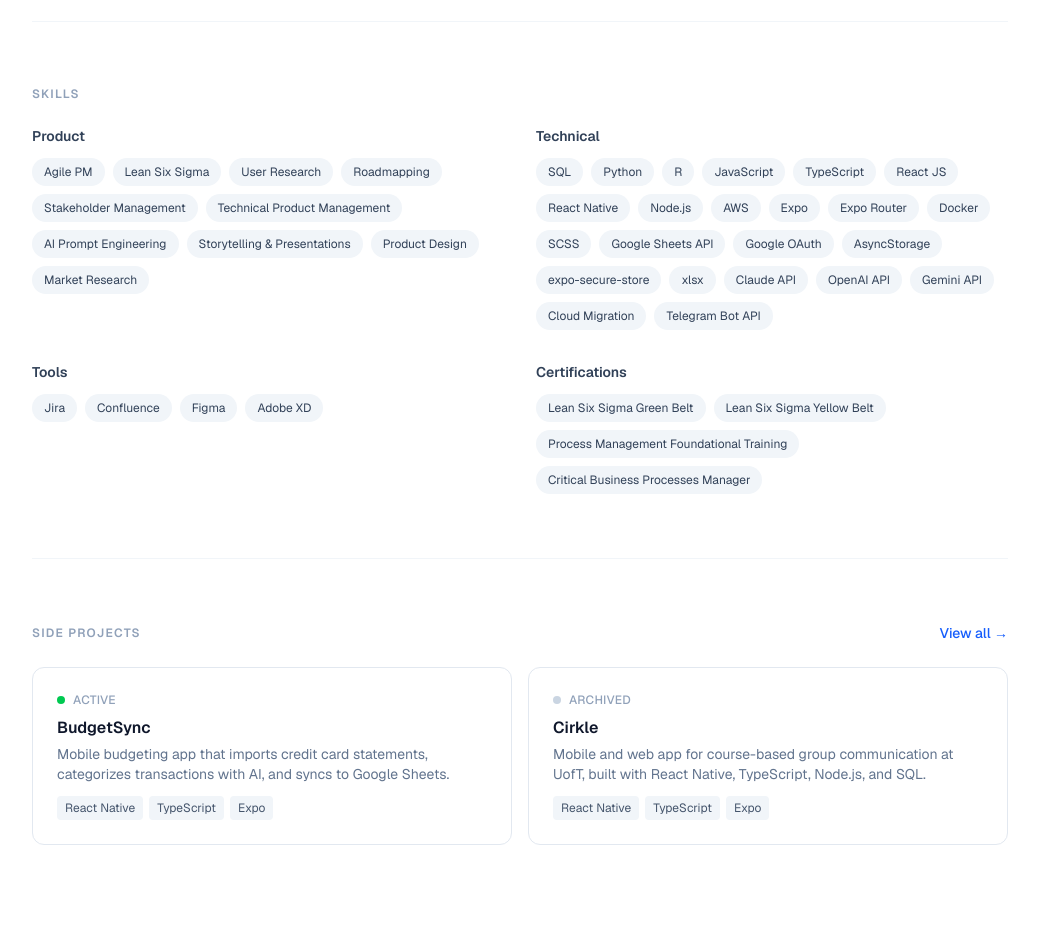
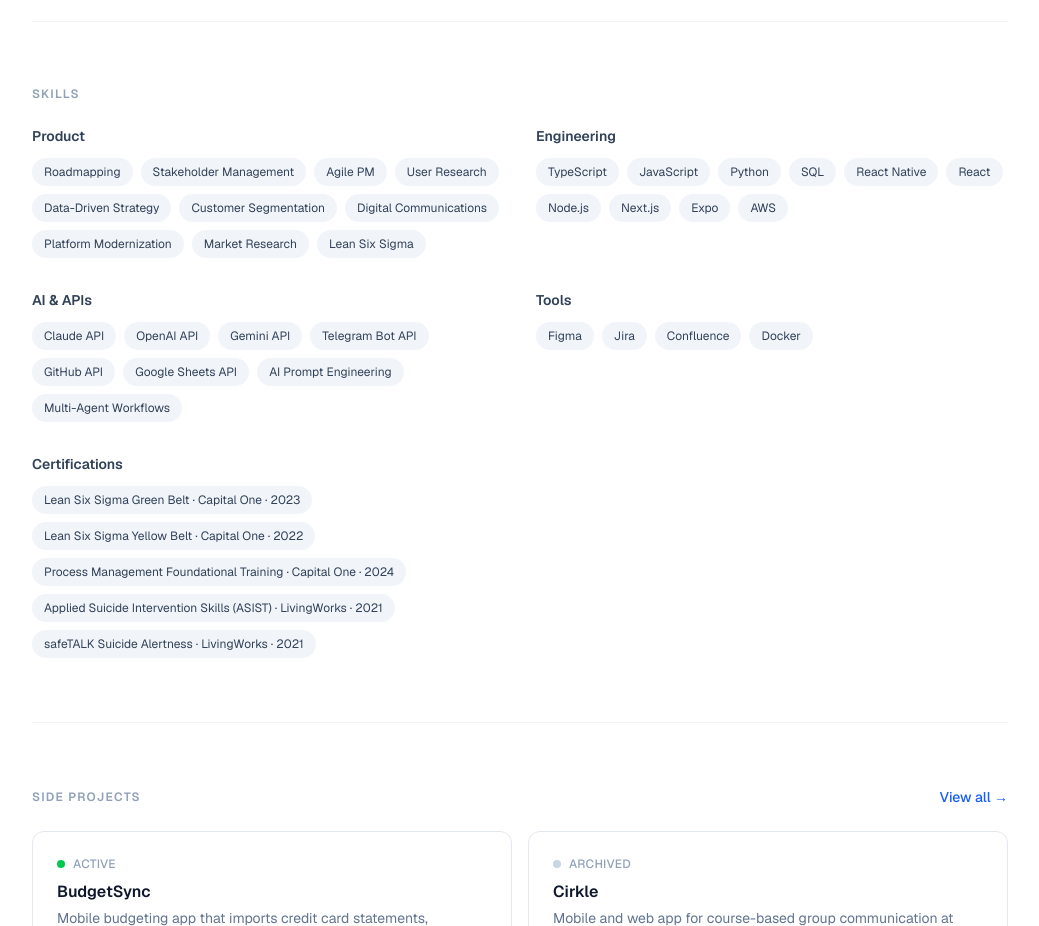
Before and after one commit to FarhadSiddique/portfolio, a Next.js app: page / in a window 1280 px wide. Shown: the part 1180-2106 px from the top of the page, without its empty margins (120-1159 px from the left). Built offline with nearby package versions, Linux system fonts and the light colour scheme.

Commit message:
Revamp skills section and update certifications from LinkedIn
Co-Authored-By: Claude Sonnet 4.6 <noreply@anthropic.com>

```diff
--- a/content/skills.ts
+++ b/content/skills.ts
@@ -1,51 +1,49 @@
 export const skills: Record<string, string[]> = {
   "Product": [
-    "Agile PM",
-    "Lean Six Sigma",
-    "User Research",
     "Roadmapping",
     "Stakeholder Management",
-    "Technical Product Management",
-    "AI Prompt Engineering",
-    "Storytelling & Presentations",
-    "Product Design",
+    "Agile PM",
+    "User Research",
+    "Data-Driven Strategy",
+    "Customer Segmentation",
+    "Digital Communications",
+    "Platform Modernization",
     "Market Research",
+    "Lean Six Sigma",
   ],
-  "Technical": [
+  "Engineering": [
+    "TypeScript",
+    "JavaScript",
+    "Python",
     "SQL",
-    "Python",
-    "R",
-    "JavaScript",
-    "TypeScript",
-    "React JS",
     "React Native",
+    "React",
     "Node.js",
+    "Next.js",
+    "Expo",
     "AWS",
-    "Expo",
-    "Expo Router",
-    "Docker",
-    "SCSS",
-    "Google Sheets API",
-    "Google OAuth",
-    "AsyncStorage",
-    "expo-secure-store",
-    "xlsx",
+  ],
+  "AI & APIs": [
     "Claude API",
     "OpenAI API",
     "Gemini API",
-    "Cloud Migration",
     "Telegram Bot API",
+    "GitHub API",
+    "Google Sheets API",
+    "AI Prompt Engineering",
+    "Multi-Agent Workflows",
   ],
   "Tools": [
+    "Figma",
     "Jira",
     "Confluence",
-    "Figma",
-    "Adobe XD",
+    "Docker",
   ],
   "Certifications": [
-    "Lean Six Sigma Green Belt",
-    "Lean Six Sigma Yellow Belt",
-    "Process Management Foundational Training",
-    "Critical Business Processes Manager",
+    "Lean Six Sigma Green Belt · Capital One · 2023",
+    "Lean Six Sigma Yellow Belt · Capital One · 2022",
+    "Process Management Foundational Training · Capital One · 2024",
+    "Applied Suicide Intervention Skills (ASIST) · LivingWorks · 2021",
+    "safeTALK Suicide Alertness · LivingWorks · 2021",
   ],
 };
```
